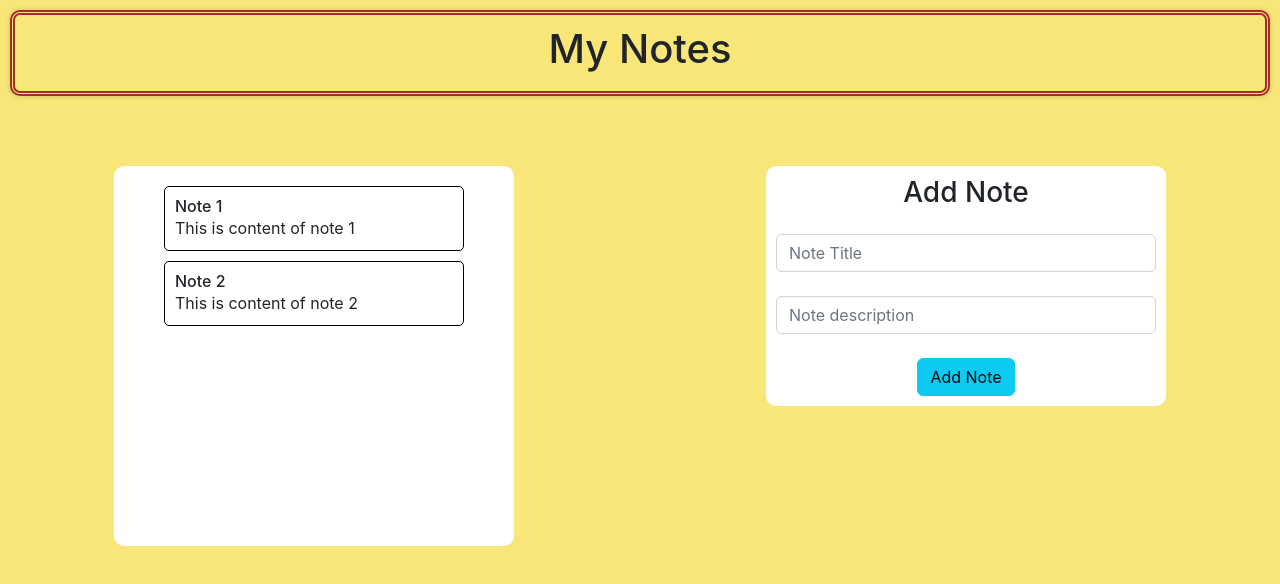
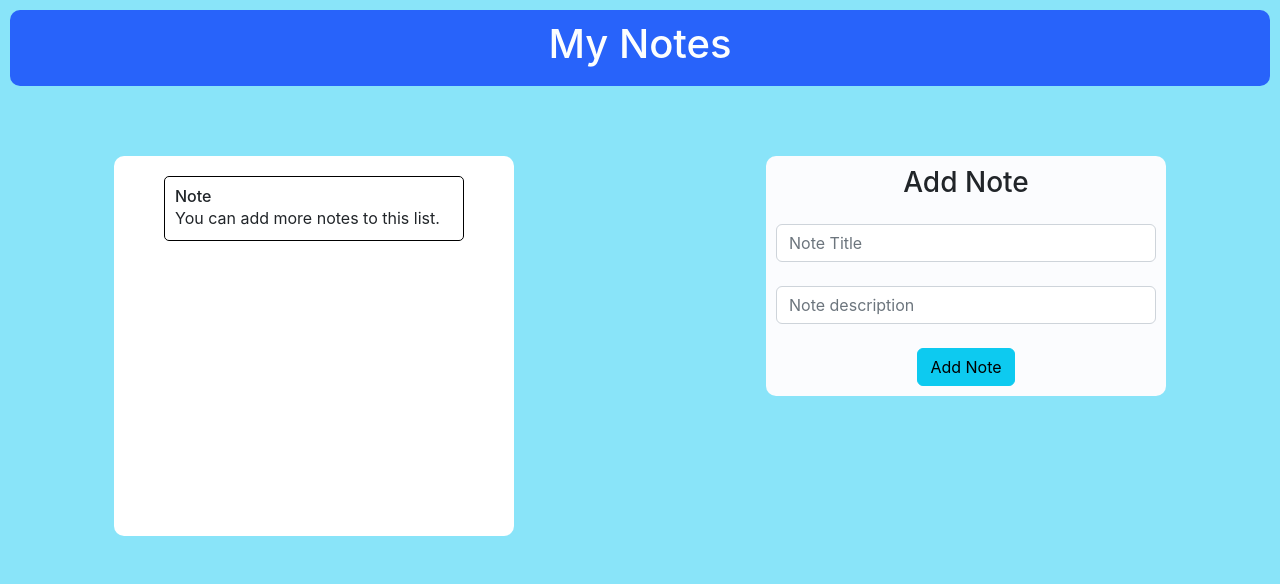
Before and after one commit to JagrutiMahajan04/react-tiny-notes, a React (Create React App) app: page / in a window 1280 px wide. Shown: the top 584 px of the page. Built offline with nearby package versions, Linux system fonts and the light colour scheme.

Commit message:
SweetAlert Added

```diff
--- a/package.json
+++ b/package.json
@@ -9,7 +9,8 @@
     "react": "^18.2.0",
     "react-dom": "^18.2.0",
     "react-router-dom": "^6.4.5",
-    "react-scripts": "5.0.1",
+    "react-scripts": "^5.0.1",
+    "sweetalert": "^2.1.2",
     "web-vitals": "^2.1.4"
   },
   "scripts": {
--- a/src/index.css
+++ b/src/index.css
@@ -5,7 +5,7 @@ body {
     sans-serif;
   -webkit-font-smoothing: antialiased;
   -moz-osx-font-smoothing: grayscale;
-  background-color: rgb(249, 230, 121);
+  background-color: rgb(137, 228, 249);
 }
 
 code {
--- a/src/views/Home/Home.css
+++ b/src/views/Home/Home.css
@@ -2,12 +2,14 @@
     padding:10px;
     margin:10px;
     border-radius: 10px;
-    box-shadow: 0 0 5px 0 rgb(0, 0, 0,0.2);
+    box-shadow: 1px 1px 5px 1 rgba(39, 2, 250, 0.2);
     margin-bottom: 20px;
-    border:5px double brown;
+    color: rgb(252, 254, 254);
+    background-color: rgb(40, 99, 250);
 }
 .app-title{
     text-align: center;
+
 }
 .notes-container{
     background-color: white;
@@ -21,7 +23,7 @@
     overflow-y:scroll;
 }
 .note-editor-container{
-    background-color: white;
+    background-color: rgb(251, 252, 254);
     padding: 10px;
     margin-top: 50px;
     width:400px;
--- a/src/views/Home/Home.js
+++ b/src/views/Home/Home.js
@@ -2,29 +2,50 @@ import React, { useState, UseEffect } from 'react'
 import './Home.css';
 
 import Note from '../../components/Note/Note';
+import swal from 'sweetalert';
+
 
 function Home() {
   const [notes, setNotes] = useState([
     {
-      title: "Note 1",
-      content: "This is content of note 1"
+      title: "Note ",
+      content: "You can add more notes to this list."
     },
-    {
-      title: "Note 2",
-      content: "This is content of note 2"
-    }
+
 
   ])
 
   const [title,setTitle]= useState("")
   const [content,setContent]= useState("")
 
+
   function addNote(){
     const newNote = {
       "title":title,
       "content":content
     }
+
+    // const temp = notes;/Method 1
+    // temp.push(newNote)
+    // setNotes(temp);
+
+    if(title =="" || content ===""){
+      swal({
+        title: "Error!",
+        text: "Please fill all the fields!",
+        icon: "error",
+      })
+      return;
+    }
+
+    //Method 2
     setNotes([...notes,newNote])
+
+    swal({
+      title: "Good Job!",
+      text: "Your note has been successfully added to list.!",
+      icon: "success",
+    });
 
     setTitle("")
     setContent("")
```
Also changed, not shown: 1 other file (tests, documents, lock files or other folders).
